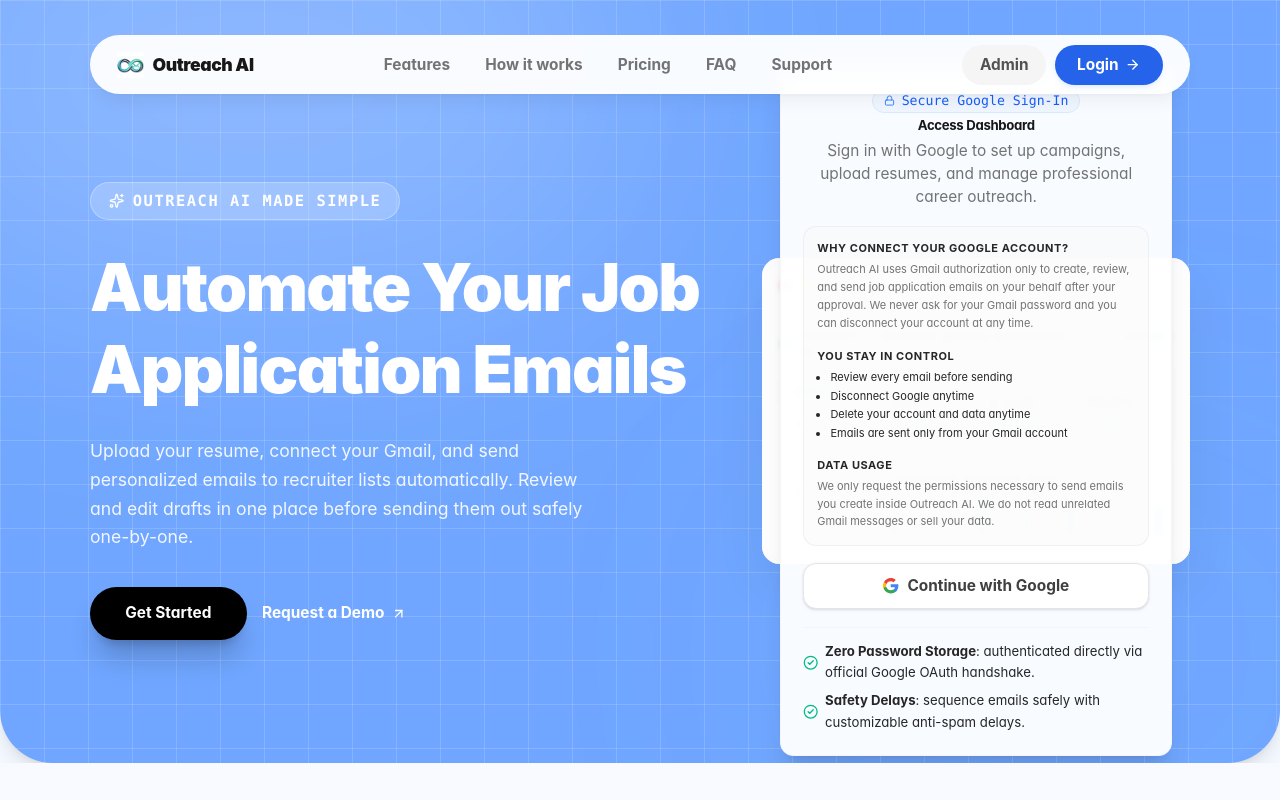
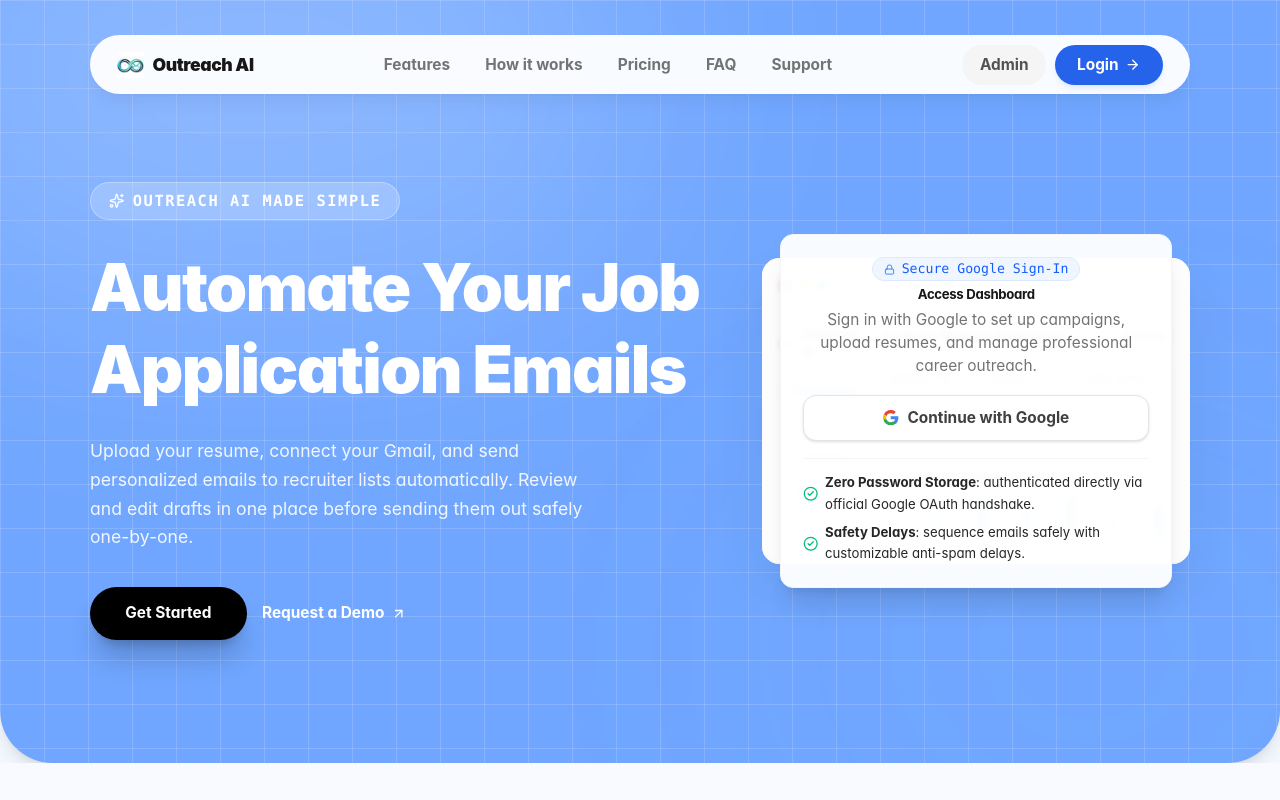
Before and after one commit to Aditya07024/Outreach-AI, a React (Vite) app in the folder frontend/: page / in a window 1280 px wide. Shown: the top 800 px of the page. Built offline with nearby package versions, Linux system fonts and the light colour scheme.

Commit message:
chore: relocate OAuth disclosures to about section grid

```diff
--- a/frontend/src/pages/LandingPage.tsx
+++ b/frontend/src/pages/LandingPage.tsx
@@ -527,33 +527,6 @@ export const LandingPage: React.FC<LandingPageProps> = ({
                           <p className="text-sm text-neutral-500 leading-normal">
                             Sign in with Google to set up campaigns, upload resumes, and manage professional career outreach.
                           </p>
-                        </div>
-
-                        {/* Google OAuth Permissions and Transparency Explanation */}
-                        <div className="text-left space-y-3.5 p-3 bg-neutral-50/50 border border-neutral-200/50 rounded-xl text-neutral-800">
-                          <div className="space-y-1">
-                            <h4 className="text-[10px] font-bold text-neutral-800 uppercase tracking-wider">Why connect your Google account?</h4>
-                            <p className="text-[10px] text-neutral-500 leading-relaxed">
-                              Outreach AI uses Gmail authorization only to create, review, and send job application emails on your behalf after your approval. We never ask for your Gmail password and you can disconnect your account at any time.
-                            </p>
-                          </div>
-
-                          <div className="space-y-1">
-                            <h4 className="text-[10px] font-bold text-neutral-800 uppercase tracking-wider">You stay in control</h4>
-                            <ul className="text-[10px] text-neutral-550 space-y-0.5 list-disc pl-3 leading-normal">
-                              <li>Review every email before sending</li>
-                              <li>Disconnect Google anytime</li>
-                              <li>Delete your account and data anytime</li>
-                              <li>Emails are sent only from your Gmail account</li>
-                            </ul>
-                          </div>
-
-                          <div className="space-y-1">
-                            <h4 className="text-[10px] font-bold text-neutral-800 uppercase tracking-wider">Data Usage</h4>
-                            <p className="text-[10px] text-neutral-500 leading-relaxed">
-                              We only request the permissions necessary to send emails you create inside Outreach AI. We do not read unrelated Gmail messages or sell your data.
-                            </p>
-                          </div>
                         </div>
 
                         <button
@@ -1091,11 +1064,40 @@ export const LandingPage: React.FC<LandingPageProps> = ({
       </section>
 
       {/* About Section */}
-      <section className="py-16 px-6 max-w-[800px] mx-auto z-10 relative text-center border-t border-neutral-100" id="about">
-        <h2 className="text-2xl font-black tracking-tight text-neutral-900 mb-4">About Outreach AI</h2>
-        <p className="text-sm text-neutral-505 leading-relaxed max-w-xl mx-auto">
-          Outreach AI helps job seekers automate personalized application emails using secure Google OAuth, AI-assisted drafting, and Gmail integration while keeping users in complete control of every email sent.
-        </p>
+      <section className="py-16 px-6 max-w-[1000px] mx-auto z-10 relative border-t border-neutral-100" id="about">
+        <div className="text-center space-y-4 max-w-2xl mx-auto mb-12">
+          <h2 className="text-2xl font-black tracking-tight text-neutral-900">About Outreach AI</h2>
+          <p className="text-sm text-neutral-505 leading-relaxed">
+            Outreach AI helps job seekers automate personalized application emails using secure Google OAuth, AI-assisted drafting, and Gmail integration while keeping users in complete control of every email sent.
+          </p>
+        </div>
+
+        {/* Security & Google Integration Disclosures */}
+        <div className="grid grid-cols-1 md:grid-cols-3 gap-6 text-left">
+          <div className="p-5 bg-blue-50/40 border border-blue-100/50 rounded-2xl space-y-2.5">
+            <h3 className="text-xs font-bold text-neutral-850 uppercase tracking-wider">Why connect your Google account?</h3>
+            <p className="text-xs text-neutral-500 leading-relaxed">
+              Outreach AI uses Gmail authorization only to create, review, and send job application emails on your behalf after your approval. We never ask for your Gmail password and you can disconnect your account at any time.
+            </p>
+          </div>
+
+          <div className="p-5 bg-emerald-50/40 border border-emerald-100/50 rounded-2xl space-y-2.5">
+            <h3 className="text-xs font-bold text-neutral-850 uppercase tracking-wider">You stay in control</h3>
+            <ul className="text-xs text-neutral-550 space-y-1 list-disc pl-4 leading-relaxed">
+              <li>Review every email before sending</li>
+              <li>Disconnect Google anytime</li>
+              <li>Delete your account and data anytime</li>
+              <li>Emails are sent only from your Gmail account</li>
+            </ul>
+          </div>
+
+          <div className="p-5 bg-neutral-50 border border-neutral-200/60 rounded-2xl space-y-2.5">
+            <h3 className="text-xs font-bold text-neutral-850 uppercase tracking-wider">Data Usage</h3>
+            <p className="text-xs text-neutral-500 leading-relaxed">
+              We only request the permissions necessary to send emails you create inside Outreach AI. We do not read unrelated Gmail messages or sell your data.
+            </p>
+          </div>
+        </div>
       </section>
 
       {/* Contact Section */}
```
